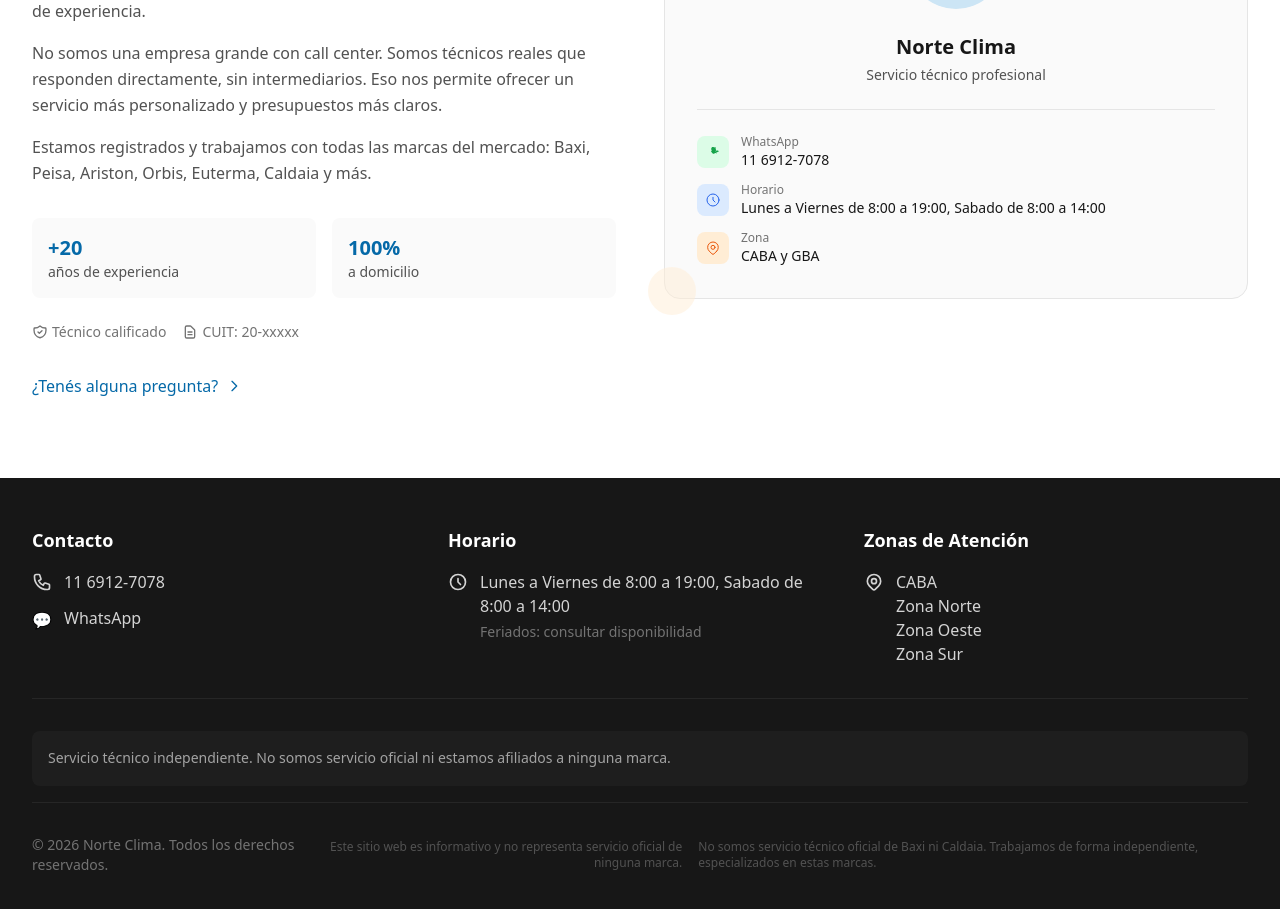
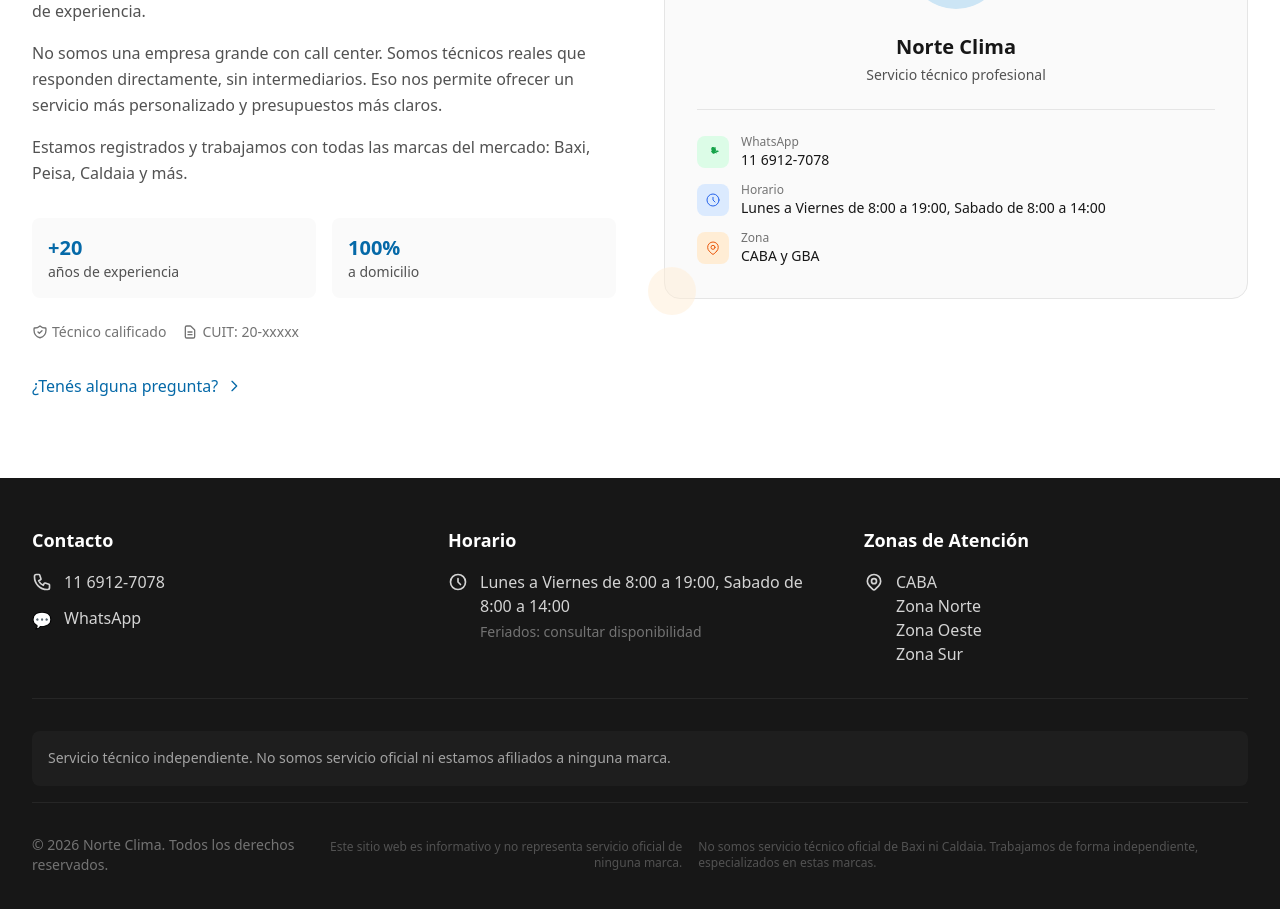
Before and after one commit to tomas0011/calderas-ya, a Next.js app: page / in a window 1280 px wide. Shown: the part 4820-5729 px from the top of the page. Built offline with nearby package versions, Linux system fonts and the light colour scheme.

Commit message:
quitar  Ariston, Orbis, Euterma

```diff
--- a/components/SobreNosotros.tsx
+++ b/components/SobreNosotros.tsx
@@ -46,7 +46,7 @@
               </p>
               <p>
                 Estamos registrados y trabajamos con todas las marcas del
-                mercado: Baxi, Peisa, Ariston, Orbis, Euterma, Caldaia y más.
+                mercado: Baxi, Peisa, Caldaia y más.
               </p>
             </div>
 
```
